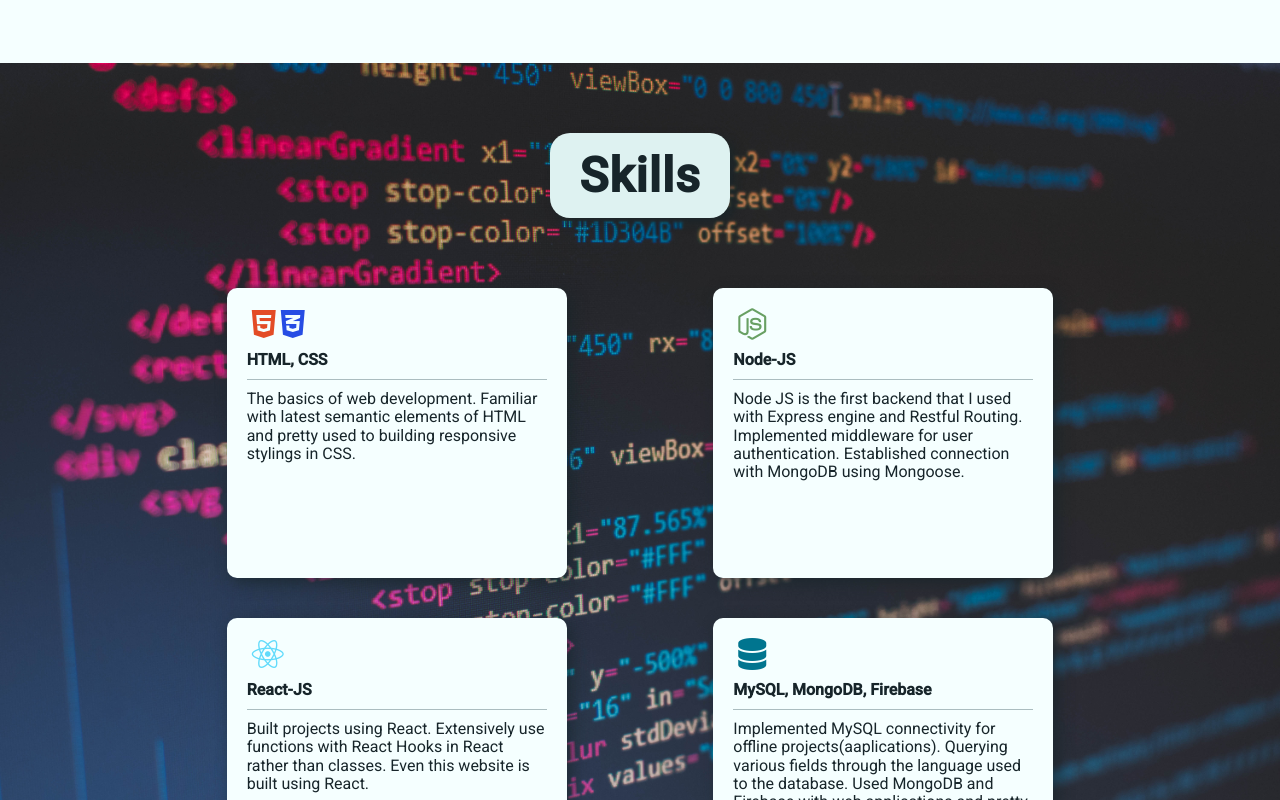
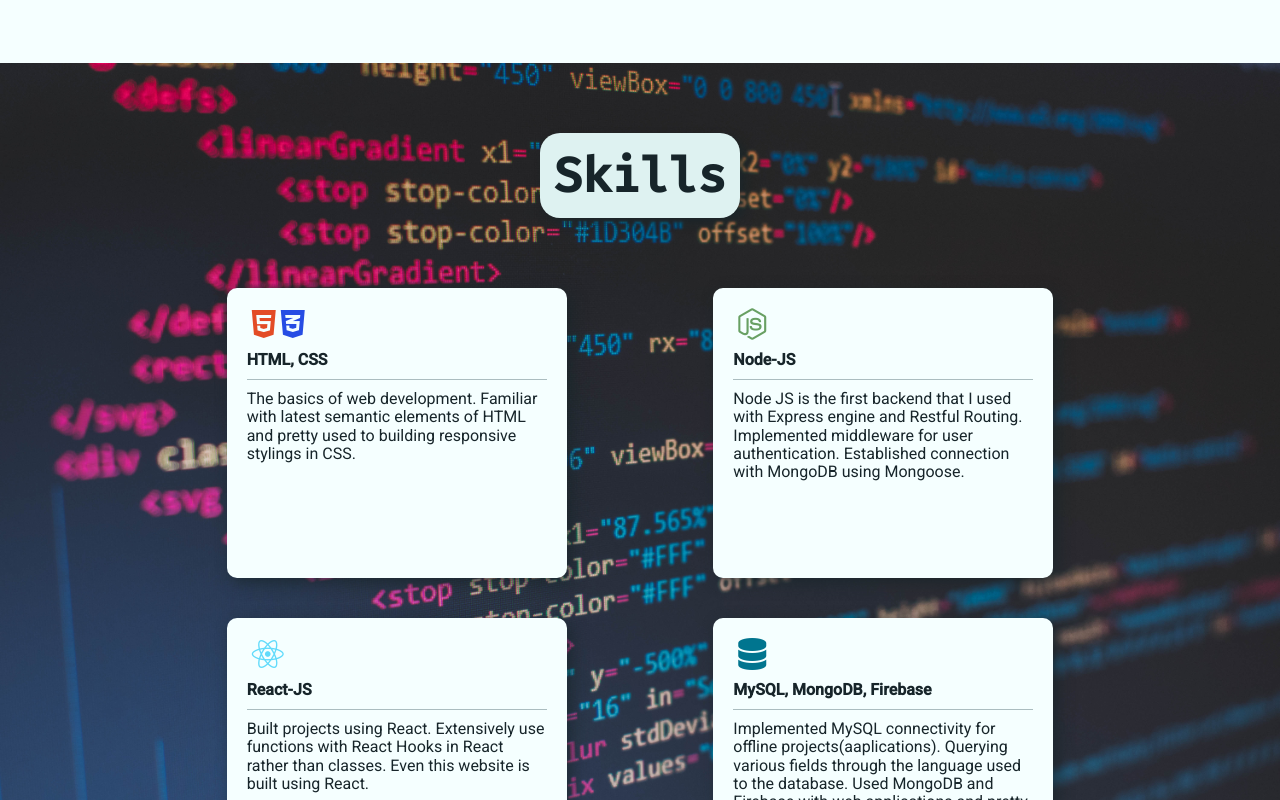
Before and after one commit to Mik-27/Portfolio_Website, a React (Create React App) app: page / in a window 1280 px wide. Shown: the part 1480-2280 px from the top of the page. Built offline with nearby package versions, Linux system fonts and the light colour scheme; a web font is replaced by a local one.

Commit message:
Changed Title Font

```diff
--- a/src/container/projectsContainer/projects.css
+++ b/src/container/projectsContainer/projects.css
@@ -1,4 +1,5 @@
 @import url('https://fonts.googleapis.com/css2?family=Roboto:wght@500&display=swap');
+@import url('https://fonts.googleapis.com/css2?family=Fira+Code:wght@500&display=swap');
 
 .project-main {
     font-family: 'Roboto', sans-serif;
@@ -9,6 +10,7 @@
 }
 
 .project-top {
+    font-family: 'Fira Code', monospace;
     text-align: center;
     margin-bottom: 70px;
     margin-top: 130px;
--- a/src/container/skillsContainer/skills.css
+++ b/src/container/skillsContainer/skills.css
@@ -1,4 +1,5 @@
 @import url('https://fonts.googleapis.com/css2?family=Roboto:wght@500&display=swap');
+@import url('https://fonts.googleapis.com/css2?family=Fira+Code:wght@500&display=swap');
 
 .skills-main {
     margin-top: 70px;
@@ -11,7 +12,7 @@
 
 .skills-heading {
     border-radius: 20px;
-    width: 180px;
+    width: 200px;
     margin: 0 auto;
     text-align: center;
     margin-bottom: 70px;
@@ -24,10 +25,11 @@
 
 .skills-heading h1 {
     font-size: 3em;
-    font-family: 'Roboto', sans-serif;
+    font-family: 'Fira Code', monospace;
     color: #17252a;
-    letter-spacing: 1px;
+    /* letter-spacing: 1px; */
     margin: 5px 0;
+    padding: 0 10px;
 }
 
 .skills-info {
```
